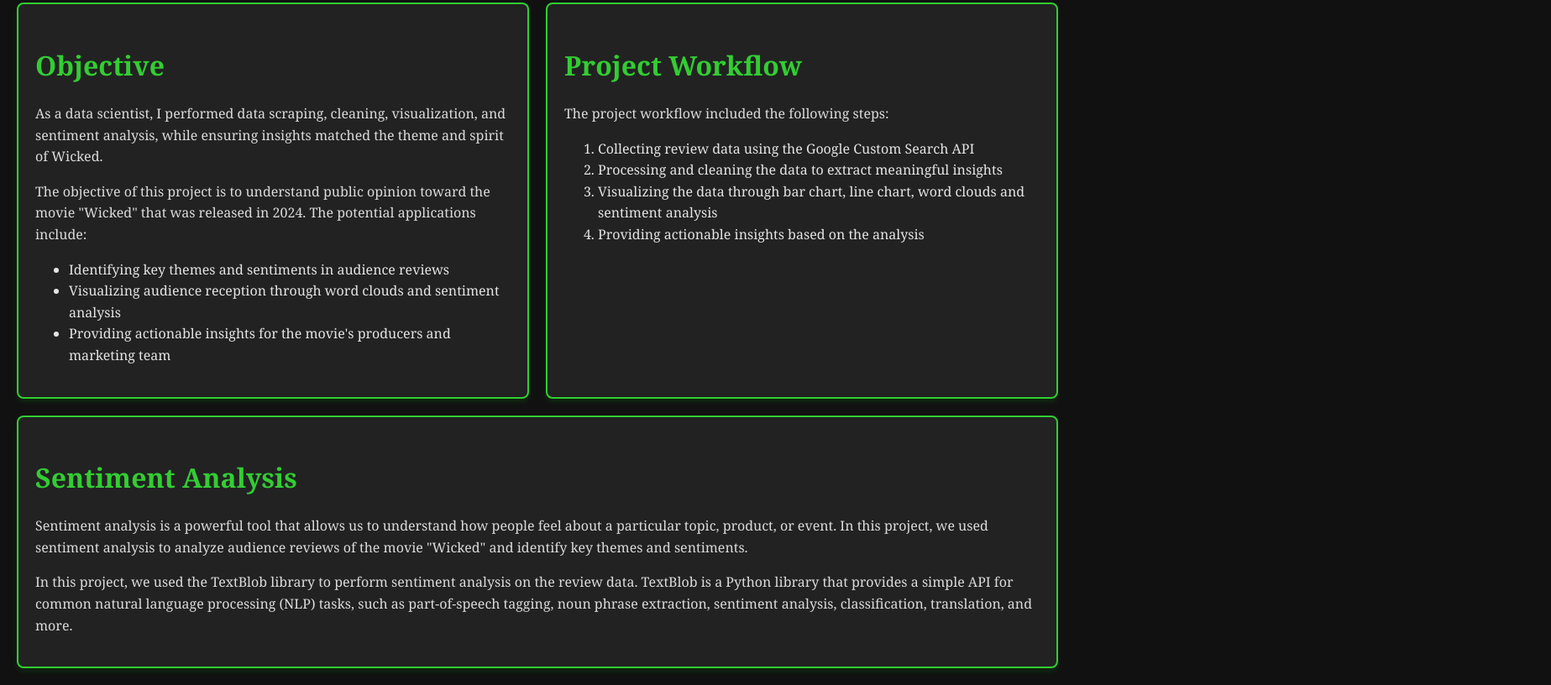
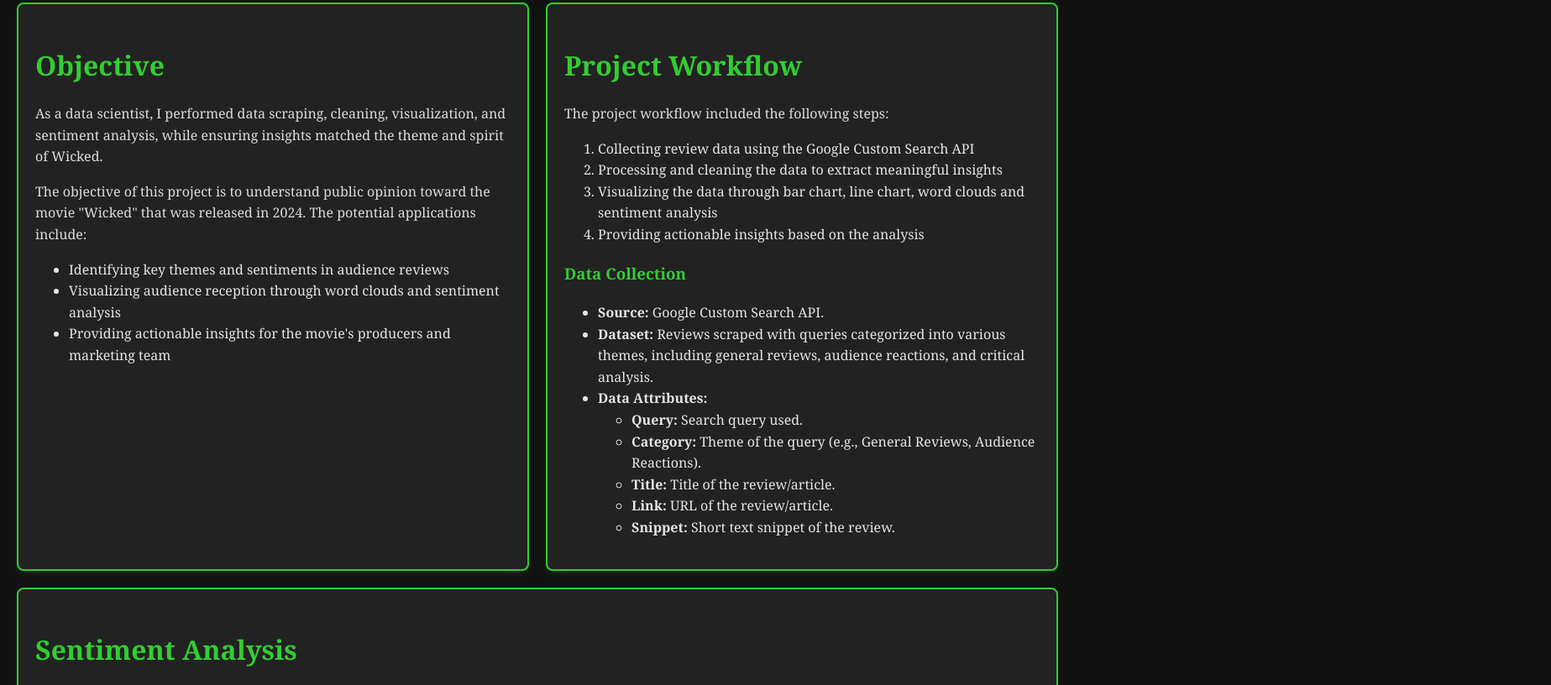
Before and after one commit to Nafisatibrahim/wicked_movie_sentiment_analysis, a plain HTML site: page index.html in a window 1280 px wide. Shown: the part 552-1368 px from the top of the page at 84% size, 1847 px wide, since content can reach past the window. Drawn offline with Linux system fonts and the light colour scheme.

Commit message:
Add html and css

```diff
--- a/index.html
+++ b/index.html
@@ -53,6 +53,21 @@
                 <li>Visualizing the data through bar chart, line chart, word clouds and sentiment analysis</li>
                 <li>Providing actionable insights based on the analysis</li>
             </ol>
+
+            <h3 style="color: #32CD32;">Data Collection</h3>
+            <ul>
+              <li><strong>Source:</strong> Google Custom Search API.</li>
+              <li><strong>Dataset:</strong> Reviews scraped with queries categorized into various themes, including general reviews, audience reactions, and critical analysis.</li>
+              <li><strong>Data Attributes:</strong>
+                <ul>
+                  <li><strong>Query:</strong> Search query used.</li>
+                  <li><strong>Category:</strong> Theme of the query (e.g., General Reviews, Audience Reactions).</li>
+                  <li><strong>Title:</strong> Title of the review/article.</li>
+                  <li><strong>Link:</strong> URL of the review/article.</li>
+                  <li><strong>Snippet:</strong> Short text snippet of the review.</li>
+                </ul>
+              </li>
+            </ul>
     </div>
 
     <!-- Sentiment Analysis -->
@@ -110,7 +125,7 @@
     <h2>Visual Workflow</h2>
         <p>Visual Workflow of my project</p>
         <div class="image-container">
-            <img src="Images/visual_workflow.jpg" alt="Wicked Poster" height="600">
+            <img src="Images/visual-workflow.jpg" alt="Wicked Poster" height="600">
         </div>
     </div>
   </div>
```
Also changed, not shown: Images/visual-workflow.jpg (added).
